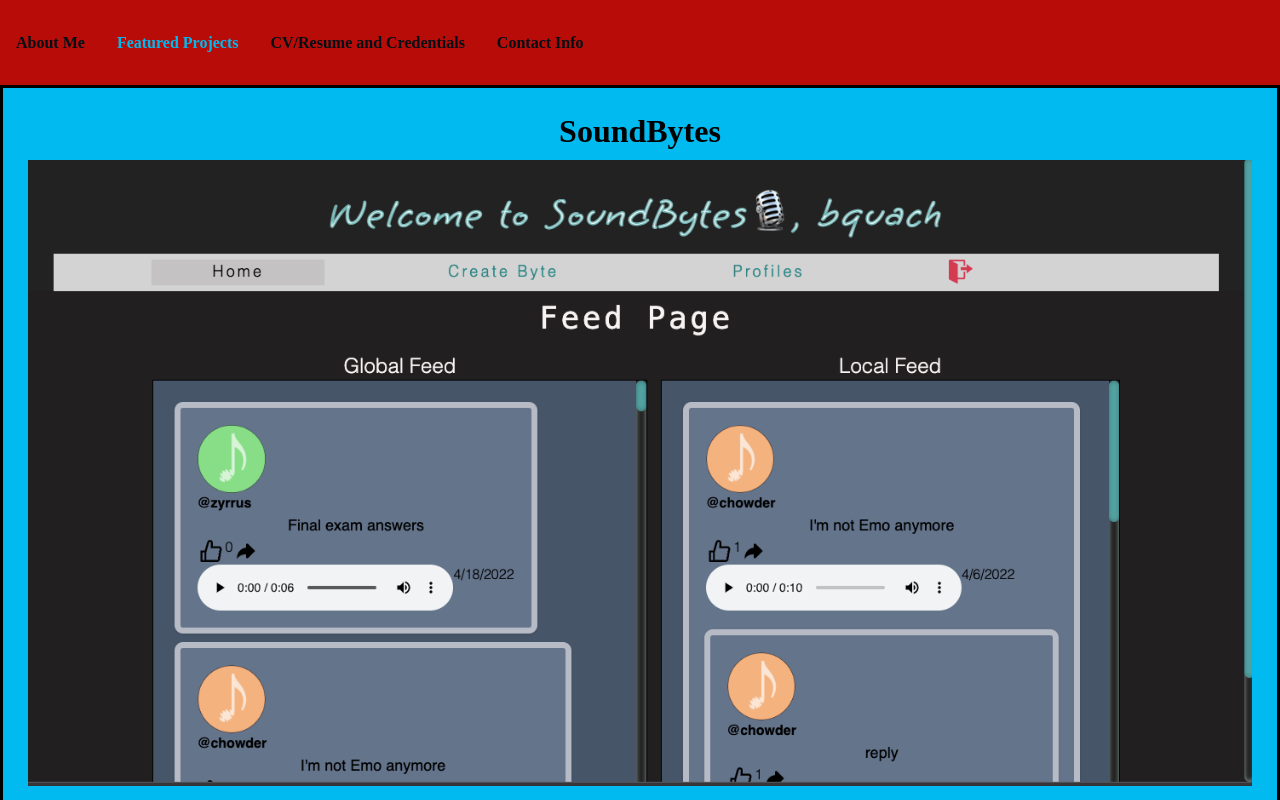
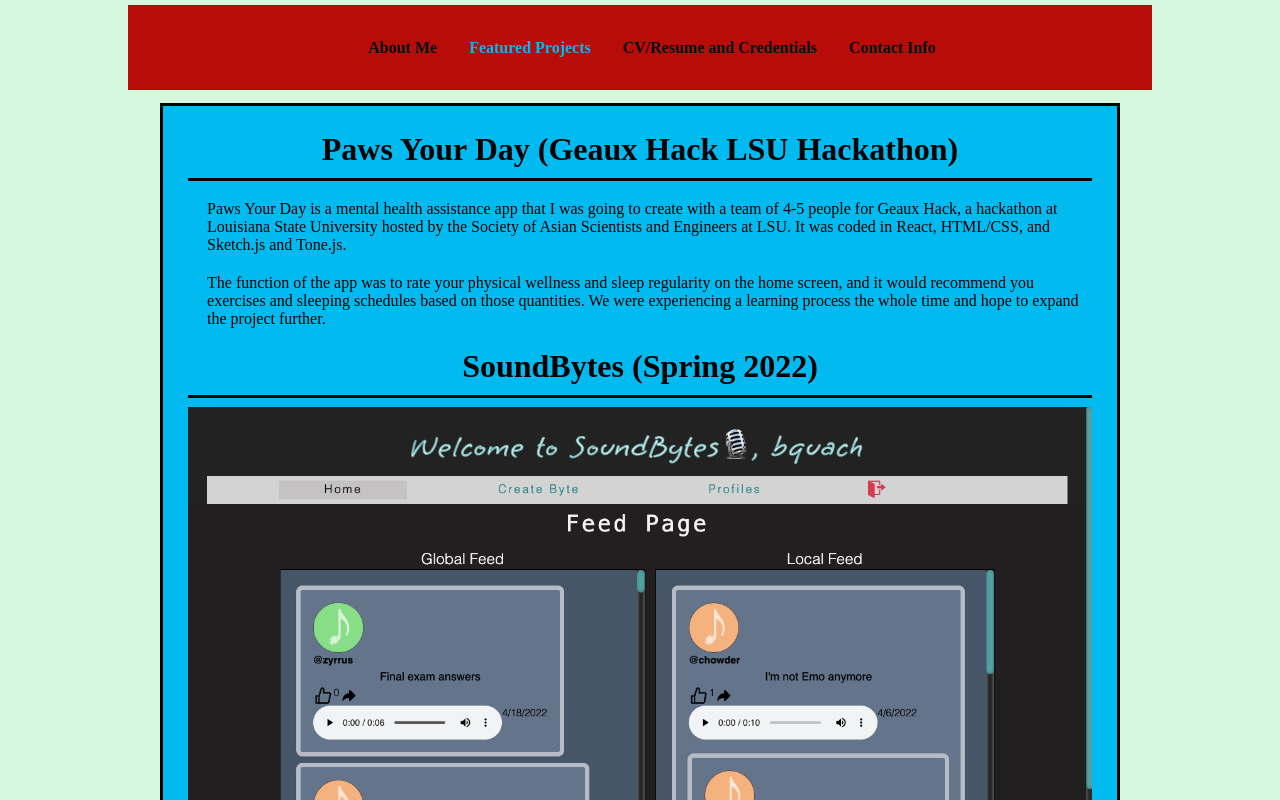
Before and after one commit to bquach1/website, a React (Create React App) app: page /website/links in a window 1280 px wide. Shown: the top 800 px of the page. Built offline with nearby package versions, Linux system fonts and the light colour scheme.

Commit message:
Modify spacing and navbar stylings

```diff
--- a/src/App.css
+++ b/src/App.css
@@ -11,6 +11,16 @@ h1 {
 }
 
 p {
+  padding: 10px;
+  margin-left: 1%;
+}
+
+h2 {
+  padding: 10px;
+  margin-left: 1%;
+}
+
+h3 {
   padding: 10px;
   margin-left: 2%;
 }
@@ -31,9 +41,11 @@ html {
 .wrapper {
   padding:15px 25px 15px 25px;
   background-color: #01BAEF;
-  min-height:100%;
-  justify-content:center;
+  justify-content: center;
   border-style: solid;
+  width: 75%;
+  margin: auto;
+  margin-bottom: 1%;
 }
 
 img {
@@ -44,10 +56,6 @@ img {
 
 .unbold {
   font-weight:normal;
-}
-
-.label {
-  text-align:center;
 }
 
 .content {
--- a/src/components/Navbar/NavbarElements.js
+++ b/src/components/Navbar/NavbarElements.js
@@ -6,15 +6,20 @@ export const Nav = styled.nav`
   background: #B80C09;
   height: 85px;
   display: flex;
-  justify-content: flex-start;
+  justify-content: space-evenly;
   z-index: 12;
   font-weight:bolder;
+  width: 80%;
+  margin: auto;
+  margin-bottom: 1%;
+  margin-top: 5px;
 `;
 
 export const NavLink = styled(Link)`
   color: #040F16;
   display: flex;
   align-items: center;
+  width: fit-content;
   text-decoration: none;
   padding: 0 1rem;
   height: 100%;
@@ -22,6 +27,7 @@ export const NavLink = styled(Link)`
   &.active {
     color: #01BAEF;
   }
+  align-items: center;
 `;
 
 export const Bars = styled(FaBars)`
--- /dev/null
+++ b/src/css/links.css
@@ -0,0 +1,5 @@
+.label {
+    text-align:center;
+    border-bottom: 3px solid black;
+    margin-bottom: 1%;
+}
--- a/src/pages/about.js
+++ b/src/pages/about.js
@@ -1,10 +1,9 @@
-import { tSModuleDeclaration } from "@babel/types";
 import React from "react";
 import '../css/about.css';
 
 const About = () => {
   return (
-    <div style={styles.wrapper} class="wrapper">
+    <div class="wrapper">
       <img style={styles.profilePicture} src={require('./images/personal_picture.jpg')} alt="Headshot"/>
       <h1 class="header">
         Greetings!
@@ -74,8 +73,4 @@ let styles = {
     borderWidth: 1,
     borderColor: '#DAC4F7',
   },
-  wrapper: {
-    width: '50%',
-    margin: 'auto',
-  }
 }
--- a/src/pages/contact.js
+++ b/src/pages/contact.js
@@ -2,7 +2,7 @@ import React from 'react';
 
 const Contact = () => {
   return (
-    <div class="wrapper">
+    <div style={styles.contactPage} class="wrapper">
       <h1>Get in Touch</h1>
         <h2>
           E-Mail:
@@ -21,7 +21,7 @@ const Contact = () => {
 
       <h1>Links</h1>
       <h1 class="unbold"><a href =
-      "https://www.linkedin.com/in/bruce-quach-b90745111/" target="_blank" rel="noreferrer">LinkedIn</a>
+      "https://www.linkedin.com/in/bruce-quach/" target="_blank" rel="noreferrer">LinkedIn</a>
       </h1>
       <h1 class="unbold"><a href =
       "https://github.com/bquach1" target="_blank" rel="noreferrer">GitHub</a>
@@ -31,3 +31,8 @@ const Contact = () => {
 };
 
 export default Contact;
+
+let styles = {
+  contactPage: {
+  }
+}
--- a/src/pages/links.js
+++ b/src/pages/links.js
@@ -1,14 +1,37 @@
 import React from 'react';
+import '../css/links.css';
 
 const Links = () => {
   return (
     <div class="wrapper">
-      <h1 class="label">SoundBytes</h1>
+
+      <div class="project">
+        <h1 class="label">Paws Your Day (Geaux Hack LSU Hackathon)</h1>
+        {/* <a href ="https://notify-soundbytes.web.app/" target="_blank" rel="noreferrer">
+        <embed type="image/png" src={require('./images/soundbytes.png')} width="100%" height="100%"></embed>
+        </a>   */}
+        <p>
+          Paws Your Day is a mental health assistance app that I was going
+          to create with a team of 4-5 people for Geaux Hack, a hackathon at
+          Louisiana State University hosted by the Society of Asian Scientists
+          and Engineers at LSU. It was coded in React, HTML/CSS, and Sketch.js
+          and Tone.js.
+        </p>
+        <p>
+          The function of the app was to rate your physical wellness and sleep
+          regularity on the home screen, and it would recommend you exercises and
+          sleeping schedules based on those quantities. We were experiencing a
+          learning process the whole time and hope to expand the project further.
+        </p>
+      </div>
+
+      <div class="project">
+        <h1 class="label">SoundBytes (Spring 2022)</h1>
         <a href ="https://notify-soundbytes.web.app/" target="_blank" rel="noreferrer">
         <embed type="image/png" src={require('./images/soundbytes.png')} width="100%" height="100%"></embed>
         </a>
         <p>
-         A class project made in Spring 2022, SoundBytes is a
+          A class project for an object-oriented design class, SoundBytes is a
           sound-based social media app that allows recording and uploading
           of sound files, multiple feeds and social interaction features,
           and basic search engine functionality.
@@ -20,6 +43,8 @@ const Links = () => {
         </p>
        </div>
 
+    </div>
+
   );
 };
 
```
Lines whose indentation alone changed are shown as unchanged.
